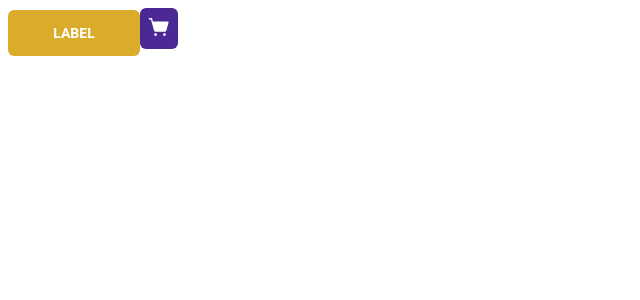
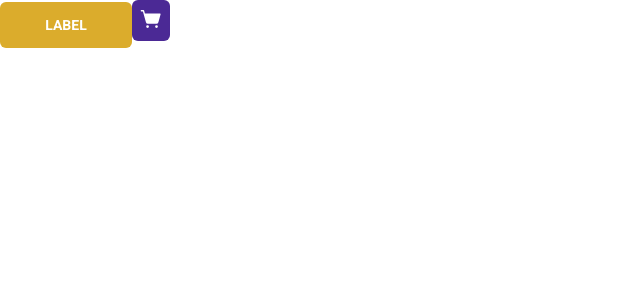
Before and after one commit to RenanEduardo/coffee-delivery-app, a React (Vite) app: page / in a window 1280 px wide. Shown: the top 300 px of the page, without its empty margins (0-640 px from the left). Built offline with nearby package versions, Linux system fonts and the light colour scheme.

Commit message:
create global style

```diff
--- a/src/App.tsx
+++ b/src/App.tsx
@@ -2,11 +2,15 @@ import { ThemeProvider } from 'styled-components';
 import { AddToCartButton } from './components/AddToCartButton/AddToCartButton';
 import { Button } from './components/Button/Button';
 import { defaultTheme } from './styles/themes/default';
+import { GlobalStyle } from './styles/GlobalStyle.styles';
 export function App() {
 	return (
-		<ThemeProvider theme={defaultTheme}>
-			<Button />
-			<AddToCartButton />
-		</ThemeProvider>
+		<>
+			<ThemeProvider theme={defaultTheme}>
+				<GlobalStyle />
+				<Button />
+				<AddToCartButton />
+			</ThemeProvider>
+		</>
 	);
 }
--- /dev/null
+++ b/src/styles/GlobalStyle.styles.ts
@@ -0,0 +1,9 @@
+import { createGlobalStyle } from 'styled-components';
+
+export const GlobalStyle = createGlobalStyle`
+body {
+ padding: 0;
+	margin: 0;
+	-webkit-font-smoothing: antialiased;
+}
+`;
```
